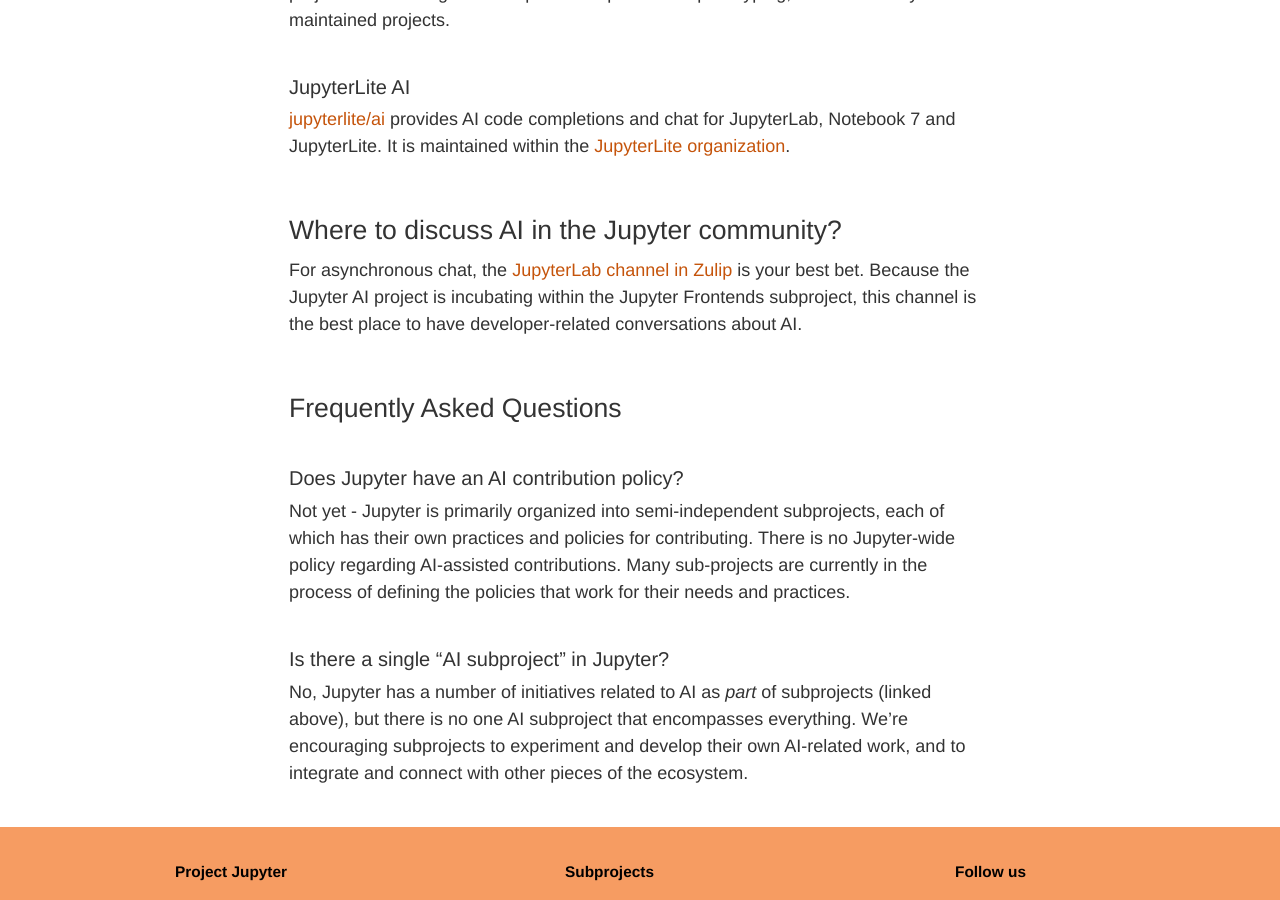
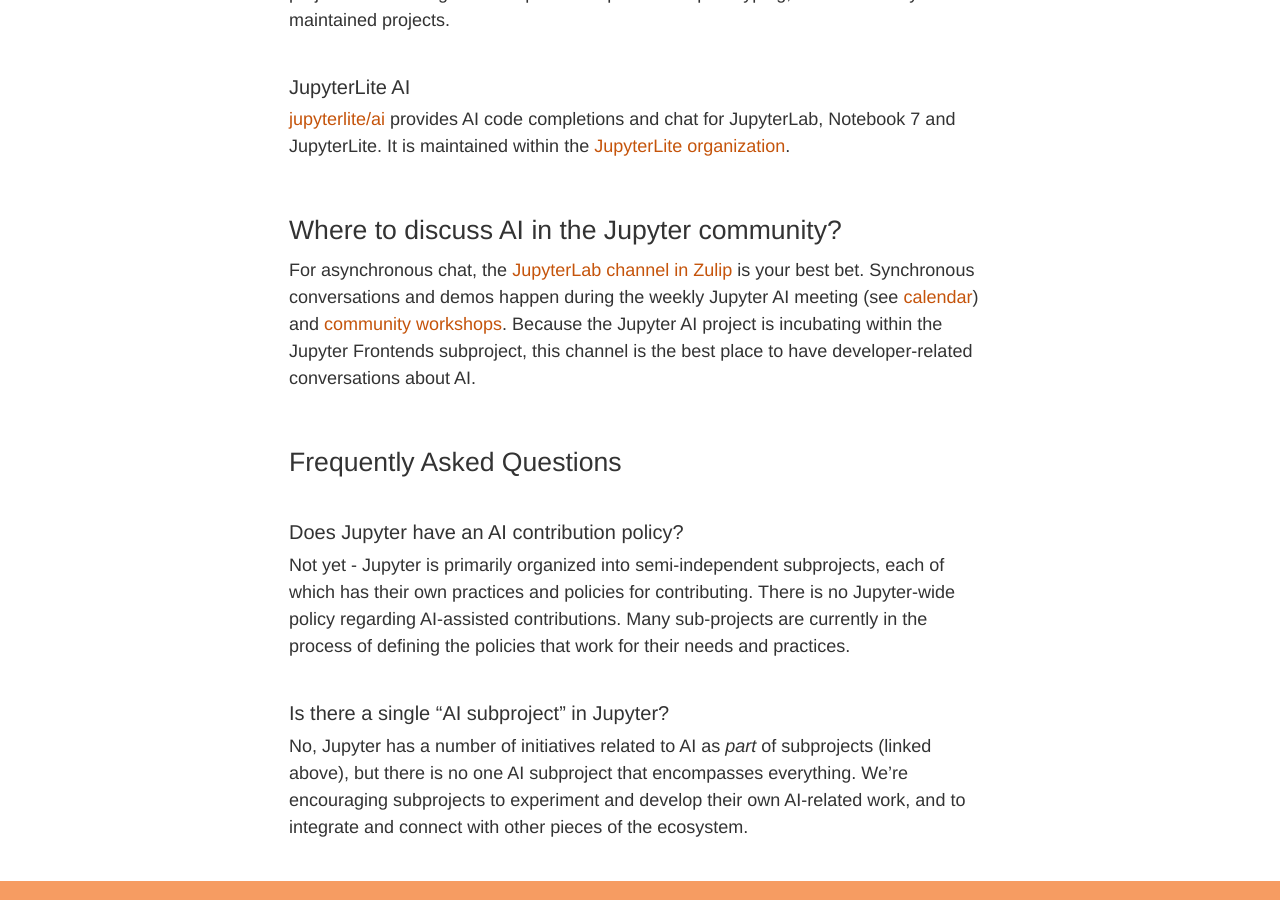
Before and after one commit to jupyter/jupyter.github.io, a Jekyll site: the page built from ai.md, in a window 1280 px wide and 900 px high, scrolled down 768 px. Built offline with Jekyll 4.4.1, drawn with Linux system fonts in a browser that asks for light colours; comment, search, counter and statistics services are not loaded.

Commit message:
Update ai.md
Co-authored-by: Michał Krassowski <5832902+krassowski@users.noreply.github.com>

```diff
--- a/ai.md
+++ b/ai.md
@@ -27,6 +27,7 @@
 ## Where to discuss AI in the Jupyter community?
 
 For asynchronous chat, the [JupyterLab channel in Zulip](https://jupyter.zulipchat.com/#narrow/channel/469762-jupyterlab) is your best bet.
+Synchronous conversations and demos happen during the weekly Jupyter AI meeting (see [calendar](https://jupyter.org/community#calendar)) and [community workshops](https://jupyter.org/community#jupyter-community-workshops).
 Because the Jupyter AI project is incubating within the Jupyter Frontends subproject, this channel is the best place to have developer-related conversations about AI.
 
 ## Frequently Asked Questions
```
